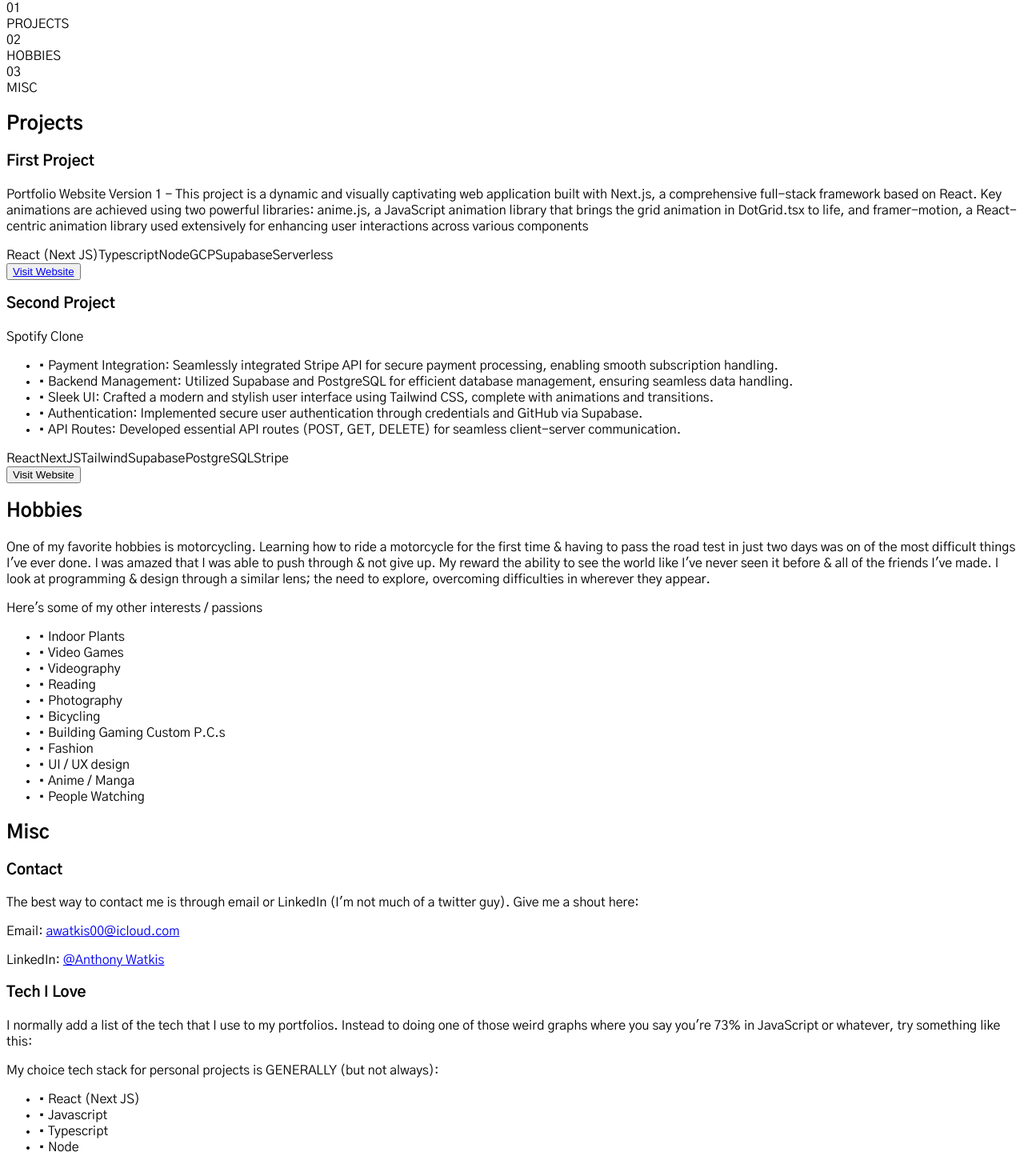
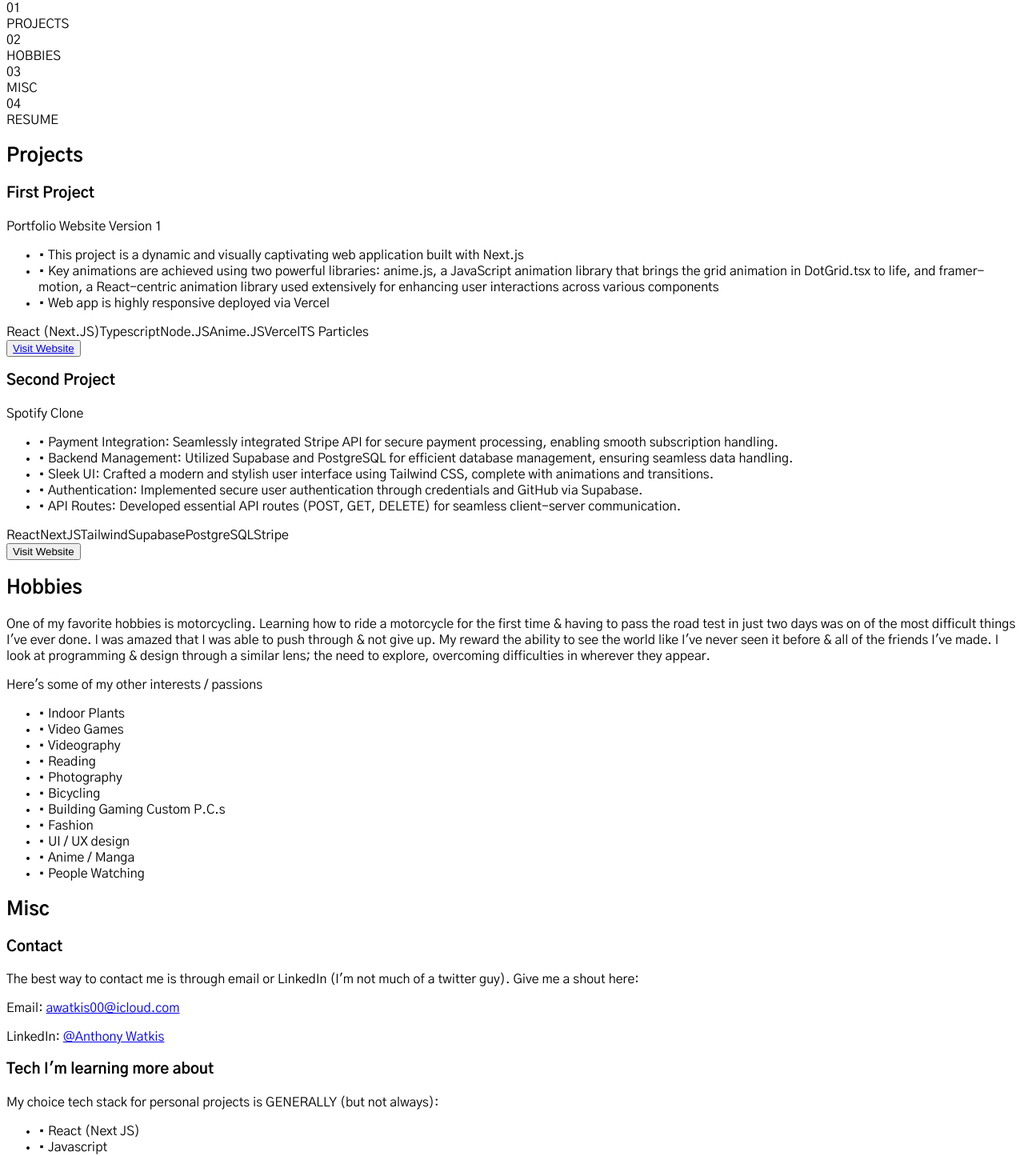
Before and after one commit to planetarybeing/portfolio-v-2--1, a Next.js app: page / in a window 1280 px wide. Shown: the part 1460-2905 px from the top of the page at 80% size. Built offline with nearby package versions, Linux system fonts and the light colour scheme.

Commit message:
corrections

```diff
--- a/src/components/left/Links.tsx
+++ b/src/components/left/Links.tsx
@@ -7,6 +7,8 @@
       <Link text="HOBBIES" label="02" inView={section === "hobbies"} />
       {/* <Link text="EDUCATION" label="03" inView={section === "education"} /> */}
       <Link text="MISC" label="03" inView={section === "misc"} />
+      <Link text="RESUME" label="04" inView={section === "resume"} />
+
     </div>
   );
 }
--- a/src/components/right/Projects.tsx
+++ b/src/components/right/Projects.tsx
@@ -44,14 +44,19 @@
         <div className="flex items-center justify-between mb-6">
           <h3 className="font-bold text-2xl">First Project</h3>
         </div>
-        <p className="font-light leading-7 mb-6">Portfolio Website Version 1 - This project is a dynamic and visually captivating web application built with Next.js, a comprehensive full-stack framework based on React. Key animations are achieved using two powerful libraries: anime.js, a JavaScript animation library that brings the grid animation in DotGrid.tsx to life, and framer-motion, a React-centric animation library used extensively for enhancing user interactions across various components</p>
+        <p className="font-light leading-7 mb-6">Portfolio Website Version 1</p>
+       <ul>
+       <li className="font-light leading-7 mb-4">• This project is a dynamic and visually captivating web application built with Next.js</li>
+       <li className="font-light leading-7 mb-4">• Key animations are achieved using two powerful libraries: anime.js, a JavaScript animation library that brings the grid animation in DotGrid.tsx to life, and framer-motion, a React-centric animation library used extensively for enhancing user interactions across various components</li>
+       <li className="font-light leading-7 mb-4">• Web app is highly responsive deployed via Vercel</li>
+       </ul>
         {renderTags([
-          "React (Next JS)",
+          "React (Next.JS)",
           "Typescript",
-          "Node",
-          "GCP",
-          "Supabase",
-          "Serverless",
+          "Node.JS",
+          "Anime.JS",
+          "Vercel",
+          "TS Particles",
         ])}
         <div className="mt-6 flex flex-col items-center">
           <button
--- a/src/components/right/misc/Tech.tsx
+++ b/src/components/right/misc/Tech.tsx
@@ -3,11 +3,9 @@
 export default function Tech() {
   return (
     <Card>
-      <h3 className="font-bold text-2xl mb-6">Tech I Love</h3>
+      <h3 className="font-bold text-2xl mb-6">Tech I&apos;m learning more about</h3>
       <p className="font-light leading-7 mb-4">
-        I normally add a list of the tech that I use to my portfolios. Instead
-        to doing one of those weird graphs where you say you&apos;re 73% in
-        JavaScript or whatever, try something like this:
+
       </p>
       <p className="font-light leading-7 mb-2">
         My choice tech stack for personal projects is GENERALLY (but not
```
